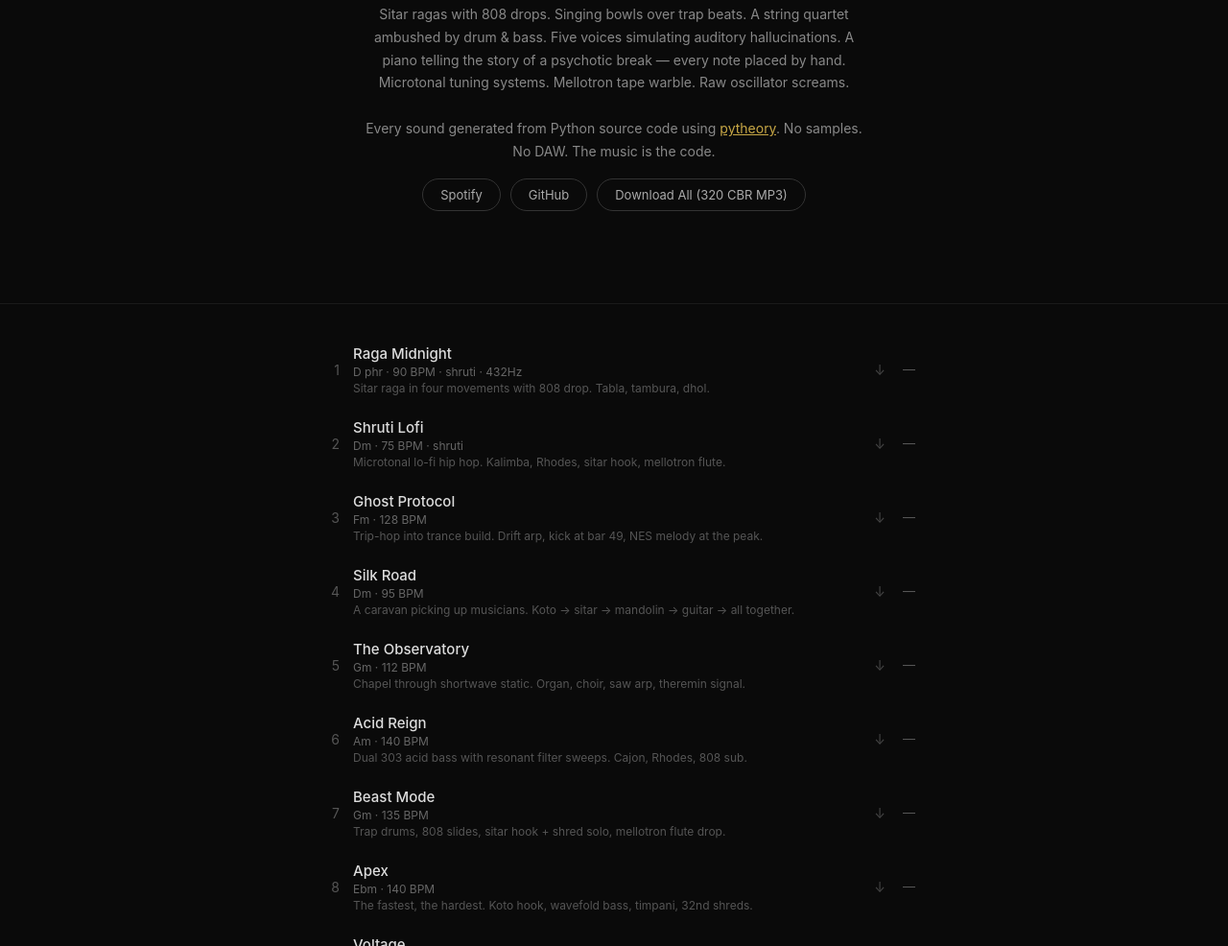
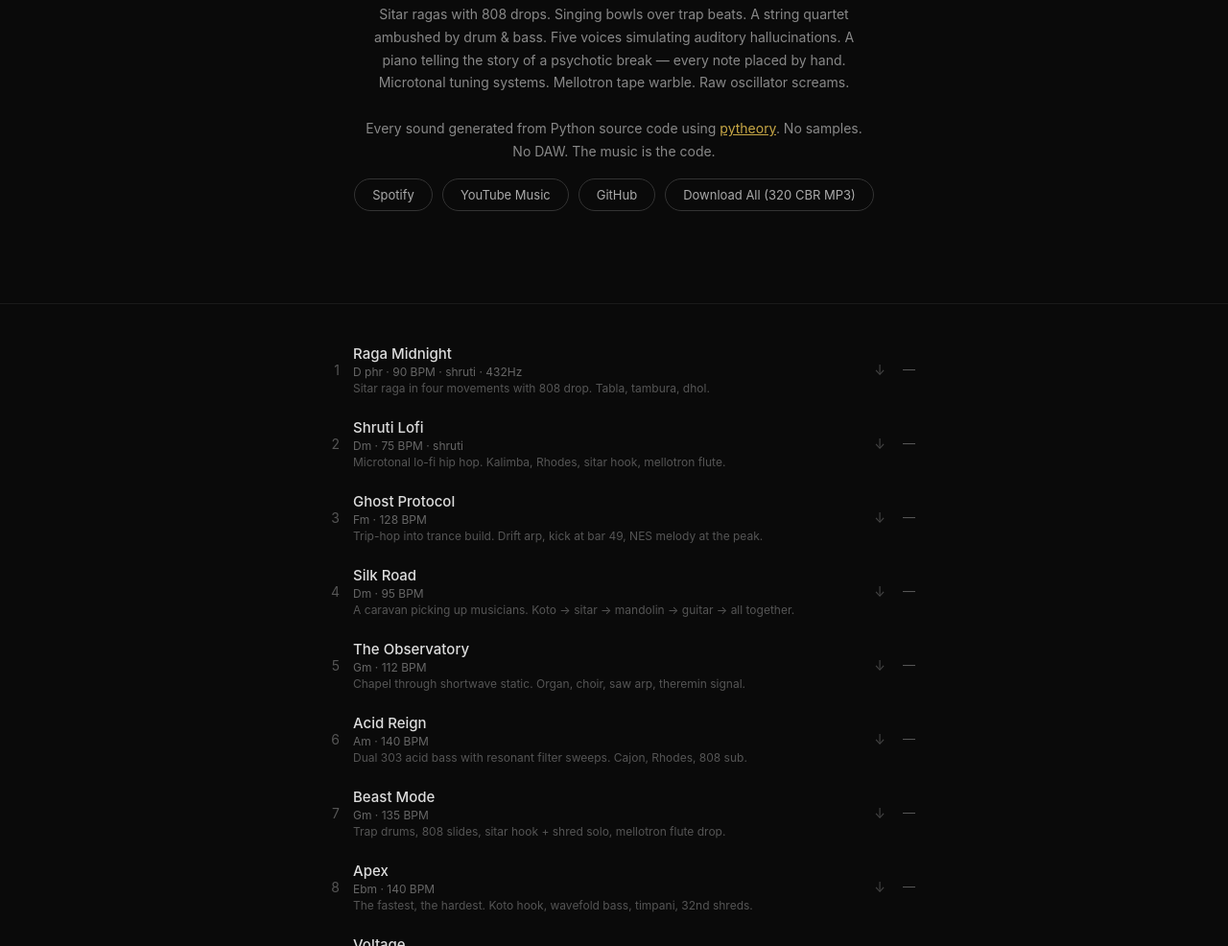
Before and after one commit to kennethreitz/interpretations, a plain HTML site: page site/index.html in a window 1280 px wide. Shown: the part 723-1709 px from the top of the page at 96% size. Drawn offline with Linux system fonts and the light colour scheme.

Commit message:
Website: add YouTube Music link
Co-Authored-By: Claude Opus 4.6 (1M context) <noreply@anthropic.com>

```diff
--- a/site/index.html
+++ b/site/index.html
@@ -381,6 +381,7 @@
     </p>
     <div class="streaming-links" id="streaming-links">
         <a href="https://open.spotify.com/album/1jYjggrr6HEKfV4FchcJWD" class="stream-btn">Spotify</a>
+        <a href="https://www.youtube.com/playlist?list=OLAK5uy_mHdRr7gLTWTsJ7HWC7XukIvXUXxdNOagU" class="stream-btn">YouTube Music</a>
         <!-- <a href="#" class="stream-btn">Apple Music</a> -->
         <a href="https://github.com/kennethreitz/interpretations" class="stream-btn">GitHub</a>
         <a href="interpretations-full-album.zip" class="stream-btn" download>Download All (320 CBR MP3)</a>
```
